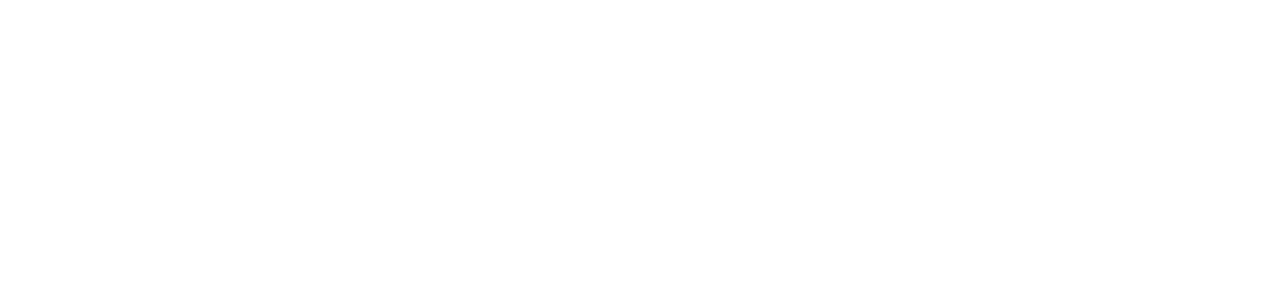
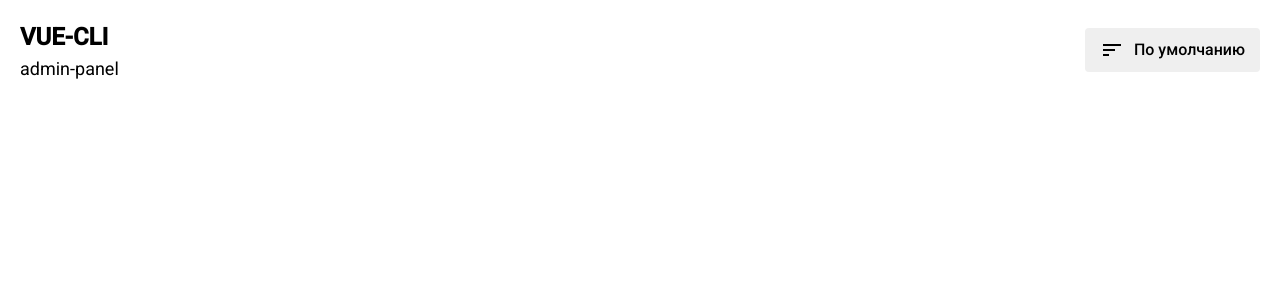
Before and after one commit to niktiin/vue-admin-page, a Vue app: page / in a window 1280 px wide. Shown: the top 300 px of the page. Built offline with nearby package versions, Linux system fonts and the light colour scheme.

Commit message:
Feat(App): Шапка сайта
Шапка сайта с заделом под фильтр предметов.

```diff
--- a/public/reset.css
+++ b/public/reset.css
@@ -35,6 +35,7 @@
   scroll-behavior: smooth;
   text-rendering: optimizeSpeed;
   line-height: 1.5;
+  font-family: 'Roboto', sans-serif;
 }
 
 /* Удаляем стандартную стилизацию для всех ul и il, у которых есть атрибут class*/
--- a/src/App.vue
+++ b/src/App.vue
@@ -1,9 +1,52 @@
 <template>
   <div class="wrapper" id="app">
+    <header class="header">
+      <div class="header__title-group">
+        <h1 class="header__title">vue-cli</h1>
+        <h2 class="header__subtitle">admin-panel</h2>
+      </div>
+      <div class="filter">
+        <button class="filter__show-button">
+          <span class="material-icons">sort</span>
+          По умолчанию
+        </button>
+      </div>
+    </header>
     <router-view/>
   </div>
 </template>
 
 <style lang="scss">
+  .header {
+    width: 100%;
+    height: 100px;
 
+    display: grid;
+    grid-template-columns: 1fr auto;
+
+    padding: 0 20px;
+    align-items: center;
+
+    .header__title {
+      font-size: 24px;
+      text-transform: uppercase;
+    }
+    .header__subtitle {
+      font-size: 18px;
+      font-weight: 400;
+    }
+  }
+  .filter {
+    .filter__show-button {
+      display: flex;
+      align-items: center;
+      grid-gap: 10px;
+
+      border: none;
+      border-radius: 4px;
+      padding: 10px 15px;
+
+      font-weight: 500;
+    }
+  }
 </style>
```
